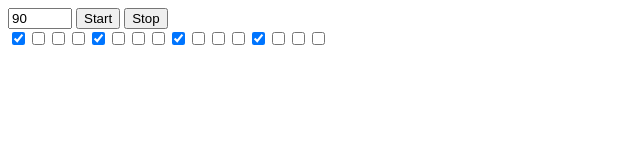
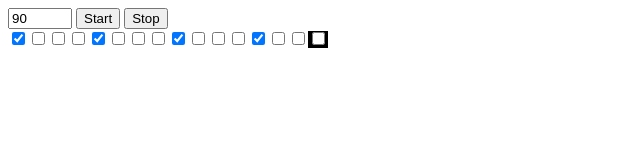
Before and after one commit to tdqctdqc/metronome, a plain HTML site: page index.html in a window 1280 px wide. Both pictures are taken after a click on the button "Start". Shown: the full height of the page, 0-640 px from the left. Drawn offline with Linux system fonts and the light colour scheme.

Commit message:
Added styling for beat

```diff
--- a/index.html
+++ b/index.html
@@ -6,6 +6,7 @@
     <meta name="viewport" content="width=device-width, initial-scale=1.0">
     <title>Document</title>
     <script src="index.js" defer></script>
+    <link rel="stylesheet" href="styles.css">
 </head>
 <body>
     <input type="number" value="90" min="20" max="300"
--- a/index.js
+++ b/index.js
@@ -2,15 +2,20 @@ let bpm = 90;
 let intervalIds = [];
 const hits = [];
 const audio = new Audio('tick.mp3');
+let numMeasures = 1;
+let measureSubdivision = 16;
 let counter = 0;
 setupRhythm();
 
 function setupRhythm() {
     const rhythmDiv = document.getElementById('rhythm');
-    for (let index = 0; index < 16; index++) {
+    for (let measure = 0; measure < numMeasures; measure++) {
+        for (let subdivision = 0; subdivision < measureSubdivision; subdivision++) {
+            const index = subdivision * measure + subdivision;
+            const span = document.createElement('span');
             const check = document.createElement('input');
             check.setAttribute('type', 'checkbox');
-        check.setAttribute('id', 'rhythm' + index);
+            span.setAttribute('id', 'rhythm' + index);
             check.setAttribute('onchange', `toggledRhythm(this.checked, ${index})`);
 
             if((index) % 4 === 0) {
@@ -20,9 +25,12 @@ function setupRhythm() {
             else {
                 hits[index] = false;
             }
-        rhythmDiv.appendChild(check);
-        console.log(hits);
+
+            span.appendChild(check);
+            rhythmDiv.appendChild(span);
         }
+    }
+
 }
 
 function toggledRhythm(pressed, index) {
@@ -44,9 +52,16 @@ function stop() {
     counter = 0;
     intervalIds.forEach(id => clearInterval(id));
     intervalIds = [];
+    //clear on beat color
 }
 
 function playSound() {
+    let numSubdivisions = measureSubdivision * numMeasures;
+    let prevCounter = (counter + numSubdivisions - 1) % numSubdivisions;
+    let prevSpan = document.getElementById('rhythm' + prevCounter);
+    prevSpan?.setAttribute('class', '');
+    let span = document.getElementById('rhythm' + counter);
+    span.setAttribute('class', 'onBeat');
     if(hits[counter] === true) {
         audio.pause();
         audio.currentTime = 0;
@@ -59,7 +74,6 @@ function playSound() {
 function setBpm(newBpm) {
     bpm = newBpm;
     if(intervalIds.length > 0) {
-        console.log('resetting');
         start();
     }
 }
--- /dev/null
+++ b/styles.css
@@ -0,0 +1,4 @@
+.onBeat {
+    background-color: black;
+    color: black;
+}
```
Lines whose indentation alone changed are shown as unchanged.
